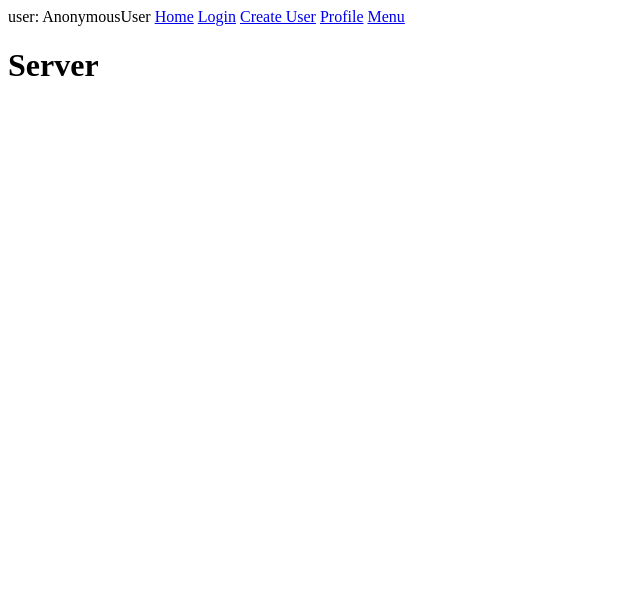
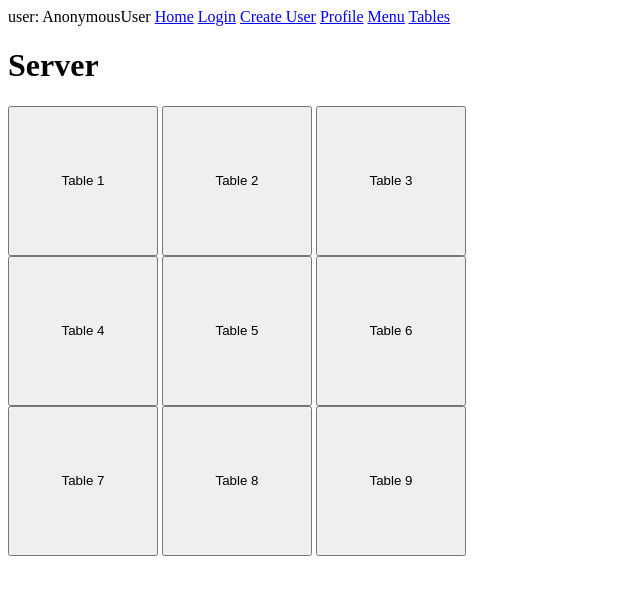
Before and after one commit to cjredmond/mighty_restaurant, a Django app: page /server/ in a window 1280 px wide. Shown: the top 595 px of the page, without its empty margins (0-640 px from the left). Run offline with Django 3.2, Linux system fonts and the light colour scheme; parts of the project's set-up code (start-up, migrations or seed data) failed here and were passed over.

Commit message:
got a table button working

```diff
--- a/mighty_restaurant/urls.py
+++ b/mighty_restaurant/urls.py
@@ -1,7 +1,7 @@
 from django.conf.urls import url, include
 from django.contrib import admin
 from utility.views import UserCreateView, ProfileUpdateView, IndexView, FoodCreateView, \
-                          FoodListView, ServerView
+                          FoodListView, ServerView, OrderDetailView
 
 urlpatterns = [
     url(r'^admin/', admin.site.urls),
@@ -11,5 +11,5 @@ urlpatterns = [
     url(r'^$', IndexView.as_view(), name="index_view"),
     url(r'^food/create/$', FoodCreateView.as_view(), name='food_create_view'),
     url(r'^food/list/$', FoodListView.as_view(), name='food_list_view'),
-    url(r'^server/$', ServerView.as_view(), name='server_view')
+    url(r'^server/$', ServerView.as_view(), name='server_view'),
 ]
--- a/templates/base.html
+++ b/templates/base.html
@@ -4,6 +4,12 @@
   <head>
     <meta charset="utf-8">
     <title>Menu</title>
+    <style media="screen">
+      .btn {
+        height:150px;
+        width:150px;
+      }
+    </style>
   </head>
   <body>
     user: {{ request.user }}
@@ -12,6 +18,7 @@
     <a href="{% url 'user_create_view' %}">Create User</a>
     <a href="{% url 'profile_view' %}">Profile</a>
     <a href="{% url 'food_list_view' %}">Menu</a>
+    <a href="{% url 'server_view' %}">Tables</a>
     {% block content %}
     {% endblock %}
   </body>
--- a/templates/server.html
+++ b/templates/server.html
@@ -2,4 +2,22 @@
 
 {% block content %}
   <h1>Server</h1>
+  <div class="row">
+    <div class="col-md-3">
+        <button type="button" onClick="location.href='/'" class="btn btn-primary"> Table 1 </button>
+        <button type="button" onClick="location.href='/'" class="btn btn-primary"> Table 2 </button>
+        <button type="button" onClick="location.href='/'" class="btn btn-primary"> Table 3 </button>
+    </div>
+    <div class="col-md-3">
+        <button type="button" onClick="location.href='/'" class="btn btn-primary"> Table 4 </button>
+        <button type="button" onClick="location.href='/'" class="btn btn-primary"> Table 5 </button>
+        <button type="button" onClick="location.href='/'" class="btn btn-primary"> Table 6 </button>
+    </div>
+    <div class="col-md-3">
+        <button type="button" onClick="location.href='/'" class="btn btn-primary"> Table 7 </button>
+        <button type="button" onClick="location.href='/'" class="btn btn-primary"> Table 8 </button>
+        <button type="button" onClick="location.href='/'" class="btn btn-primary"> Table 9 </button>
+    </div>
+  </div>
+
 {% endblock %}
--- a/templates/utility/food_list.html
+++ b/templates/utility/food_list.html
@@ -1,6 +1,7 @@
 {% extends 'base.html' %}
 
 {% block content %}
+  {% if request.user.profile.status == 'o' %}
   <a href="{% url 'food_create_view' %}">Create Food</a>
 
     <form class="" action="{% url 'food_create_view' %}" method="post">
@@ -10,6 +11,7 @@
         <input type="number" step="any" name="price" value="" placeholder="Price">
         <input type="submit" name="" value="Submit">
     </form>
+  {% endif %}
   <hr>
   <h2>Menu</h2>
   {% for food in object_list %}
--- a/utility/views.py
+++ b/utility/views.py
@@ -2,7 +2,7 @@ from django.shortcuts import render
 from django.urls import reverse_lazy
 from django.contrib.auth.forms import UserCreationForm
 from django.views import View
-from django.views.generic import ListView, TemplateView
+from django.views.generic import ListView, TemplateView, DetailView
 from django.views.generic.edit import CreateView, UpdateView
 from django.contrib.auth.models import User
 from utility.models import Profile, Food, Table, Order
@@ -34,7 +34,7 @@ class IndexView(TemplateView):
 
 class FoodCreateView(CreateView):
     model = Food
-    success_url = '/'
+    success_url = reverse_lazy('food_list_view')
     fields = ('food', 'description', 'price')
 
     def form_valid(self, form):
```
Lines whose indentation alone changed are shown as unchanged.
